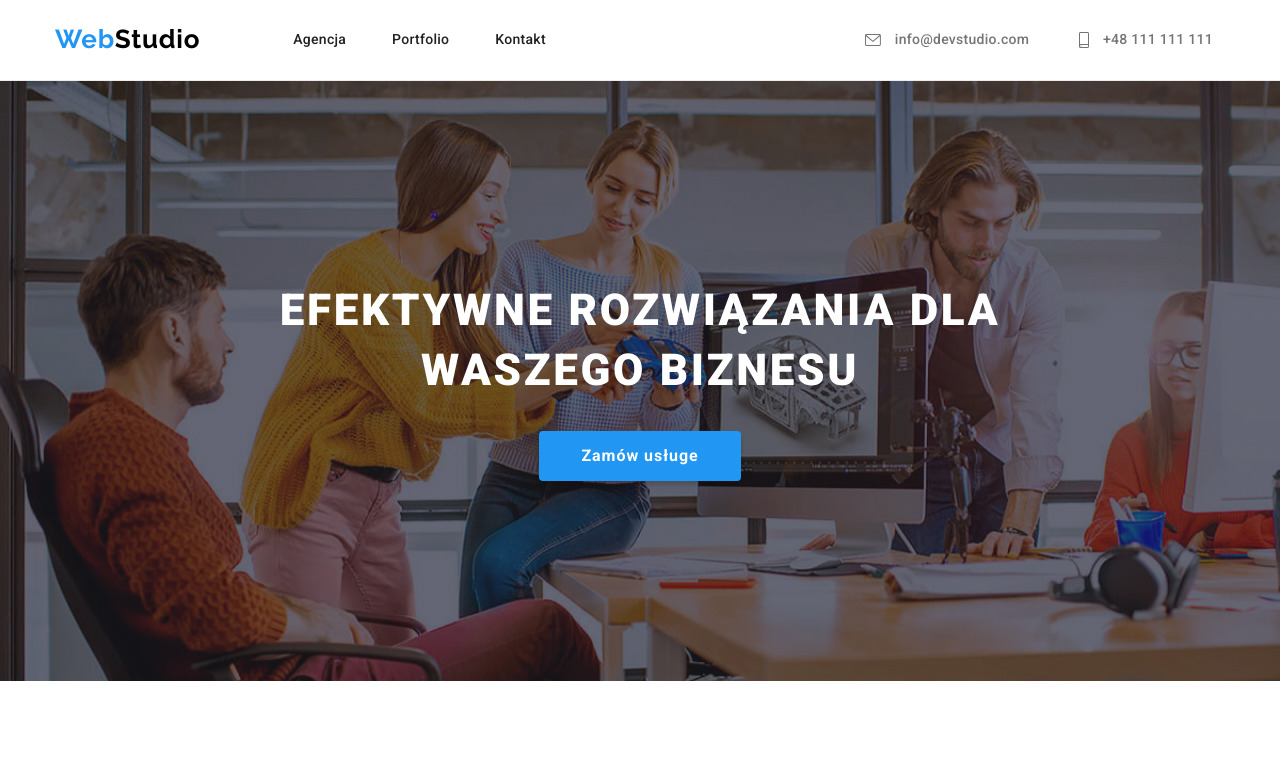
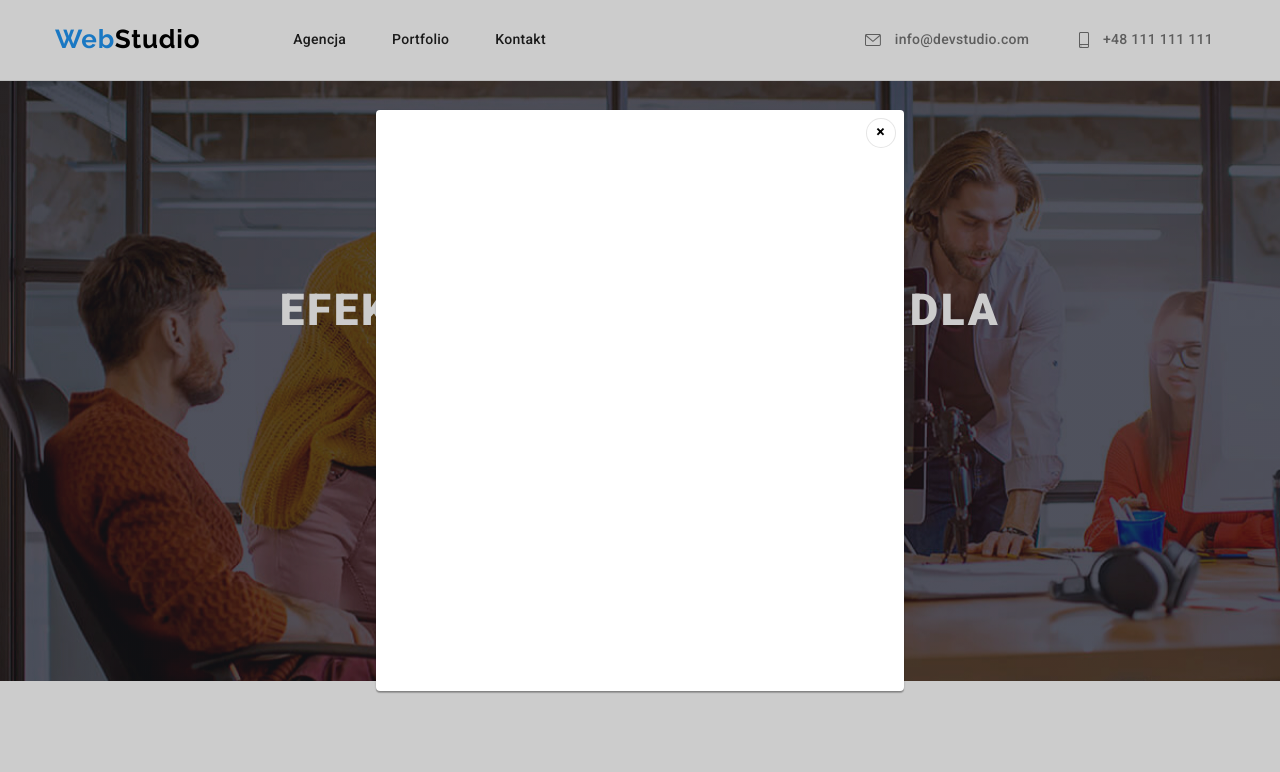
Before and after one commit to KonradSadowski/goit-markup-hw-05, a plain HTML site: page index.html in a window 1280 px wide. Both pictures are taken after a click on the button "Zamów usługe". Shown: the top 772 px of the page. Drawn offline with nearby package versions, Linux system fonts and the light colour scheme.

Commit message:
dodane okno modalne. zostały animacje

```diff
--- a/css/styles.css
+++ b/css/styles.css
@@ -107,7 +107,7 @@ header {
   fill: var(--light-blue);
 }
 
-/* Header----------------------------------------------------------------------------------------------- */
+/* Header-END----------------------------------------------------------------------------------------------- */
 
 /* BUY SECTION------------------------------------------------------------------------------------- */
 .offer {
@@ -154,8 +154,52 @@ header {
   margin: 0;
 }
 
-/* BUY SECTION------------------------------------------------------------------------------------- */
+/* BUY SECTION-END------------------------------------------------------------------------------------ */
+/* MODAL-WINDOW------------------------------------------------------------------------------------- */
 
+.backdrop {
+  position: fixed; /* Stay in place */
+  left: 0;
+  top: 0;
+  width: 100%; /* Full width */
+  height: 100%; /* Full height */
+  background-color: rgb(0, 0, 0); /* Fallback color */
+  background-color: rgba(0, 0, 0, 0.2); /* Black w/ opacity */
+  justify-content: center;
+  align-items: center;
+  display: flex;
+}
+
+.modal-content {
+  background-color: var(--text-white);
+  height: 581px;
+  width: 528px;
+  border-radius: 4px;
+  box-shadow: 0px 1px 3px rgba(0, 0, 0, 0.12), 0px 1px 1px rgba(0, 0, 0, 0.14),
+    0px 2px 1px rgba(0, 0, 0, 0.2);
+  position: relative;
+}
+.offer button:nth-child(1) {
+  background-color: var(--text-white);
+  color: var(--logo-black);
+  width: 30px;
+  height: 30px;
+  padding: 0;
+  border-radius: 50%;
+  box-shadow: none;
+  justify-content: center;
+  align-items: center;
+  border: 1px solid #0000001a;
+  position: absolute;
+  top: 8px;
+  right: 8px;
+}
+.is-hidden {
+  opacity: 0;
+  visibility: hidden;
+  pointer-events: none;
+}
+/* MODAL-WINDOW-END------------------------------------------------------------------------------------ */
 /* lorem ipsum ------------------------------------------------------------------------------------------- */
 .articles {
   list-style: none;
--- a/index.html
+++ b/index.html
@@ -56,7 +56,12 @@
         <div class="container">
           <div class="offer-content">
             <h1>EFEKTYWNE ROZWIĄZANIA DLA WASZEGO BIZNESU</h1>
-            <button type="button">Zamów usługe</button>
+            <button type="button" data-modal-open>Zamów usługe</button>
+            <div class="backdrop is-hidden" data-modal>
+              <div class="modal-content">
+                <button data-modal-close>&times;</button>
+              </div>
+            </div>
           </div>
         </div>
       </section>
@@ -358,5 +363,6 @@
         </div>
       </div>
     </footer>
+    <script src="./js/modal.js"></script>
   </body>
 </html>
--- /dev/null
+++ b/js/modal.js
@@ -0,0 +1,14 @@
+(() => {
+    const refs = {
+      openModalBtn: document.querySelector("[data-modal-open]"),
+      closeModalBtn: document.querySelector("[data-modal-close]"),
+      modal: document.querySelector("[data-modal]"),
+    };
+
+    refs.openModalBtn.addEventListener("click", toggleModal);
+    refs.closeModalBtn.addEventListener("click", toggleModal);
+
+    function toggleModal() {
+      refs.modal.classList.toggle("is-hidden");
+    }
+  })();
```
